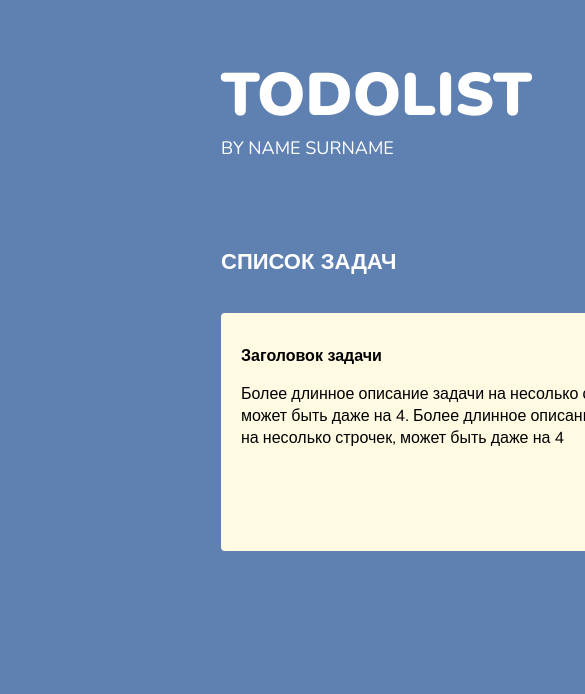
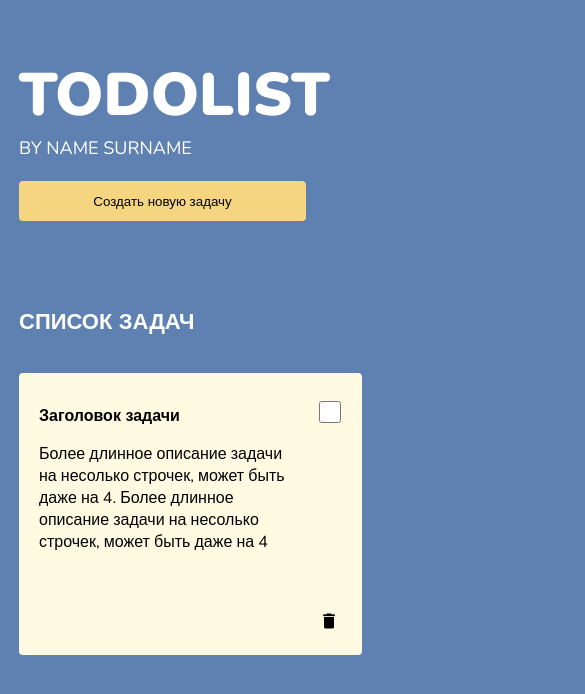
Before and after one commit to Asylbekuulu/exam-4, a plain HTML site: page index.html in a window 390 px wide. Shown: the top 694 px of the page, 585 px wide, since content can reach past the window. Drawn offline with nearby package versions, Linux system fonts and the light colour scheme.

Commit message:
js code and adaptive design finished

```diff
--- a/script.js
+++ b/script.js
@@ -25,11 +25,16 @@ function closeModal() {
 createBtn.addEventListener("click", openModal);
 closeModalBtn.addEventListener("click", closeModal);
 closeXBtn.onclick = closeModal;
-window.onclick = function(){
+window.addEventListener('click', function(event){
     if(event.target == modalBackground){
         closeModal()
     }
-}
+})
+// window.onclick = function(event){
+//     if(event.target == modalBackground){
+//         closeModal();
+//     }
+// }
 
 
 const createElement = (tag, className, innerTxt) => {
@@ -73,10 +78,13 @@ const prependElement = () => {
         modalDltBackground.style.display = 'none'
     }
     deleteBtn.addEventListener('click', function(){
-        task.remove();
-        dltModalClose();
+            task.remove();
+            dltModalClose;
+
     })
     cancelBtn.addEventListener('click', dltModalClose);
+
+
     window.onclick = function(){
         if(event.target == modalDltBackground){
             modalDltBackground.style.display = 'none'
@@ -109,7 +117,7 @@ saveBtn.addEventListener('click', function() {
     })
 
     const deleteTask = document.querySelector('.main__bin');
-    deleteTask.addEventListener('click', function(){
+    deleteTask.addEventListener('click',function(){
         modalDltBackground.style.display = 'block'
     })
     const dltModalClose = () => {
--- a/style.css
+++ b/style.css
@@ -245,3 +245,63 @@ body{
         top: 85%;
         bottom: 12.5%;
     }
+
+    @media only screen and (max-width:1024px){
+        body{
+            width:1024px;
+        }
+        .header{
+            margin-left: 100px;
+            width: 670px;
+        }
+        .main{
+            margin-left: 81px;
+            width: 670px;
+        }
+        .main__tasks{
+            width: 700px;
+        }
+    }
+    @media only screen and (max-width:400px){
+        body{
+            width: 355px;
+        }
+        .header{
+            width: 355px;
+            margin-left: 19px;
+        }
+        .header__content{
+            flex-direction: column;
+        }
+        .main{
+            width: 355px;
+            margin-left: 0px;
+        }
+        .main__tasks{
+            width: 323px;
+        }
+        .title{
+            width: 246px;
+        }
+        .text{
+            width: 246px;
+        }
+        .main__bin{
+            left: 88.5%;
+        }
+        .header__crtBtn{
+            margin-top: 20px;
+        }
+        .modal{
+            width: 328px;
+        }
+        .modal_bkg{
+            top: -25%;
+            width: 100%;
+            height: 1200px;
+        }
+        .modal__title, .close_btn, .save_btn, #modal_text, .modal>p{
+            width: 288px;
+        }
+
+    }
```
